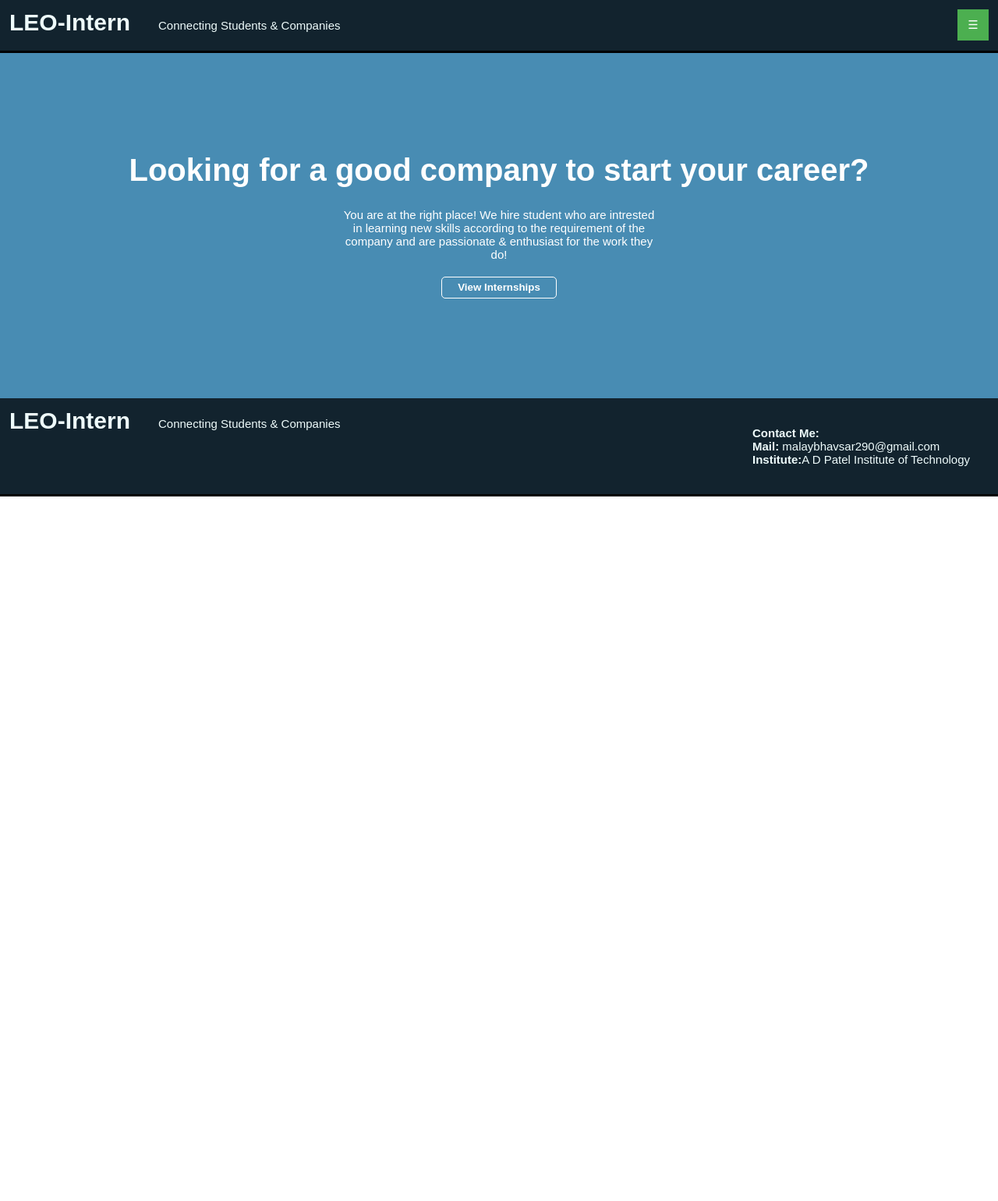
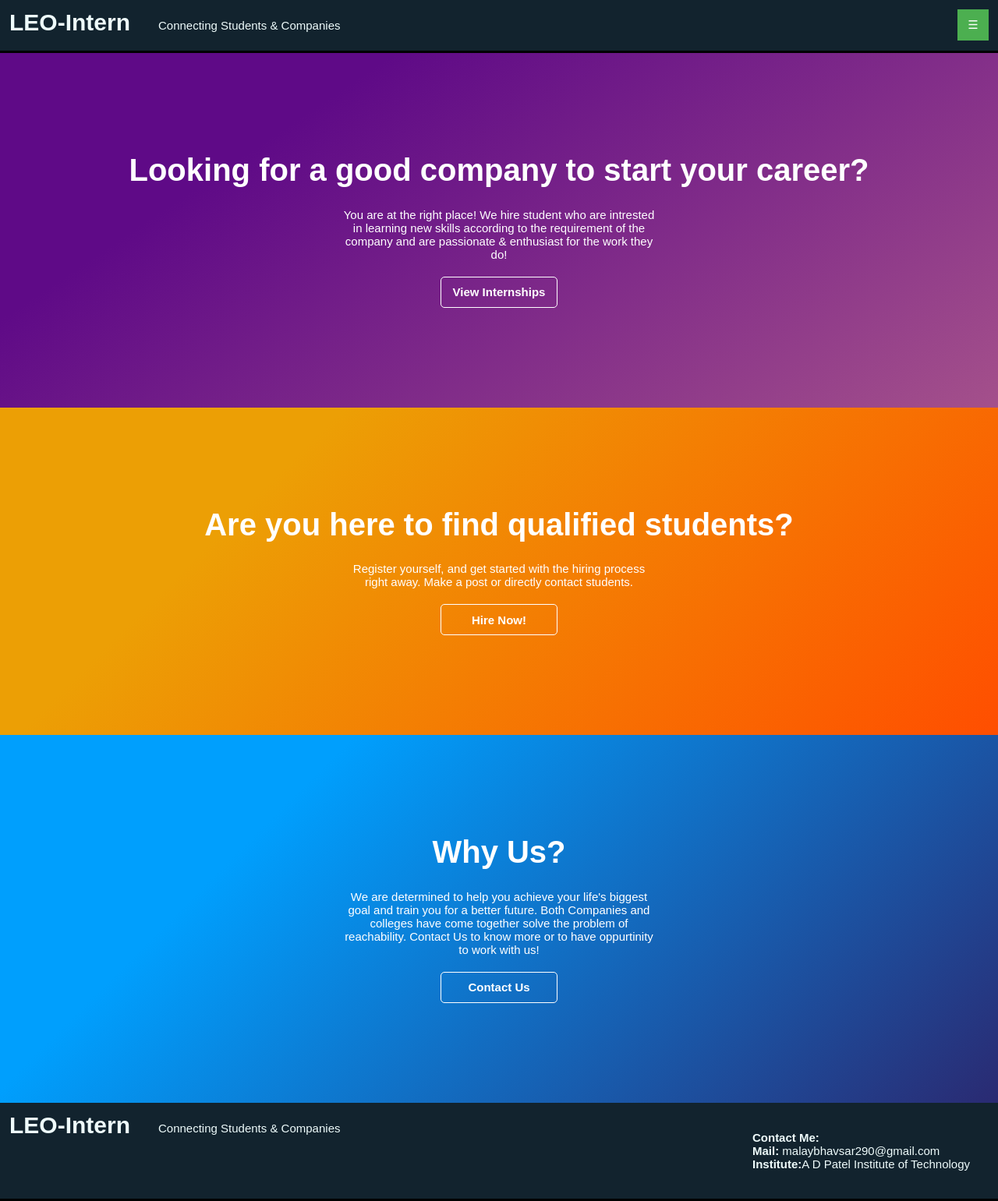
Before and after one commit to Leo-Malay/Internship-Portal, a website: page public/Home.html in a window 1280 px wide. Shown: the whole page at 78% size. Before the commit the page ends 800 px from the top, so only its background shows below. Drawn offline with Linux system fonts and the light colour scheme.

Commit message:
Developed Home Page and resloved Path

```diff
--- a/public/CSS/home.css
+++ b/public/CSS/home.css
@@ -1,21 +1,33 @@
-.section1 {
-    background-color: #488cb3;
+.section {
     color: #fff;
 }
-.section1 p#title {
+.section p#title {
     padding-top: 10vw;
     font-size: 40px;
     font-weight: 900;
+}
+.section p#desc {
+    padding-top: 2vw;
+    font-size: 15px;
+    width: 400px;
+}
+#section1 {
+    background-color: #a4508b;
+    background-image: linear-gradient(326deg, #a4508b 0%, #5f0a87 74%);
+}
+#section1 p#title {
     text-align: center;
 }
-.section1 p#desc {
+#section1 p#desc {
     padding-top: 2vw;
     font-size: 15px;
     width: 400px;
     text-align: center;
 }
-.section1 input {
-    padding: 5px 20px;
+#section1 input {
+    font-size: 15px;
+    width: 150px;
+    height: 40px;
     margin: 20px 5px;
     margin-bottom: 10vw;
     background-color: inherit;
@@ -23,10 +35,60 @@
     border: 1px solid #fff;
     border-radius: 5px;
 }
-.section1 input:hover {
-    color: #659dbd;
+#section1 input:hover {
+    background-color: #9eabe4;
+    background-image: linear-gradient(315deg, #9eabe4 0%, #77eed8 74%);
+    color: #000;
+}
+#section2 {
+    background-color: #ff4e00;
+    background-image: linear-gradient(315deg, #ff4e00 0%, #ec9f05 74%);
+}
+#section2 p#title {
+    text-align: center;
+}
+#section2 p#desc {
+    text-align: center;
+}
+#section2 input {
+    font-size: 15px;
+    width: 150px;
+    height: 40px;
+    margin: 20px 5px;
+    margin-bottom: 10vw;
+    background-color: inherit;
+    color: #fff;
+    border: 1px solid #fff;
+    border-radius: 5px;
+}
+#section2 input:hover {
+    color: #000;
     background-color: #fff;
     transition-duration: 0.5s;
 }
-.section3 {
+#section3 {
+    background-color: #2a2a72;
+    background-image: linear-gradient(315deg, #2a2a72 0%, #009ffd 74%);
 }
+#section3 p#title {
+    text-align: center;
+}
+#section3 p#desc {
+    text-align: center;
+}
+#section3 input {
+    font-size: 15px;
+    width: 150px;
+    height: 40px;
+    margin: 20px 5px;
+    margin-bottom: 10vw;
+    background-color: inherit;
+    color: #fff;
+    border: 1px solid #fff;
+    border-radius: 5px;
+}
+#section3 input:hover {
+    color: #fff;
+    background-color: #000;
+    transition-duration: 0.5s;
+}
--- a/public/Home.html
+++ b/public/Home.html
@@ -25,7 +25,7 @@
             </div>
         </div>
         <div class="content">
-            <div class="section1">
+            <div class="section" id="section1">
                 <center>
                     <p id="title">
                         Looking for a good company to start your career?
@@ -36,11 +36,39 @@
                         requirement of the company and are passionate &
                         enthusiast for the work they do!
                     </p>
-                    <input type="button" value="View Internships" />
+                    <a href="/login?type=student">
+                        <input type="button" value="View Internships" />
+                    </a>
                 </center>
             </div>
-            <div class="section2"></div>
-            <dic class="section3"></dic>
+            <div class="section" id="section2">
+                <center>
+                    <p id="title">Are you here to find qualified students?</p>
+                    <p id="desc">
+                        Register yourself, and get started with the hiring
+                        process right away. Make a post or directly contact
+                        students.
+                    </p>
+                    <a href="/login?type=company">
+                        <input type="button" value="Hire Now!" />
+                    </a>
+                </center>
+            </div>
+            <div class="section" id="section3">
+                <center>
+                    <p id="title">Why Us?</p>
+                    <p id="desc">
+                        We are determined to help you achieve your life's
+                        biggest goal and train you for a better future. Both
+                        Companies and colleges have come together solve the
+                        problem of reachability. Contact Us to know more or to
+                        have oppurtinity to work with us!
+                    </p>
+                    <a href="/contactus">
+                        <input type="button" value="Contact Us" />
+                    </a>
+                </center>
+            </div>
         </div>
         <div class="footer">
             <p id="title">LEO-Intern</p>
--- a/public/JS/tab.js
+++ b/public/JS/tab.js
@@ -9,7 +9,7 @@ function openTab(evt, tabName) {
     }
 
     // Get all elements with class="tablinks" and remove the class "active"
-    tablinks = document.getElementsByClassName("tablinks");
+    tablinks = document.getElementsByClassName("tabbtn");
     for (i = 0; i < tablinks.length; i++) {
         tablinks[i].className = tablinks[i].className.replace(" active", "");
     }
```
Also changed, not shown: index.js (+11 -1 lines), public/CSS/dash.css (+2 -5 lines), public/c_dashboard.html (+2 -2 lines).
